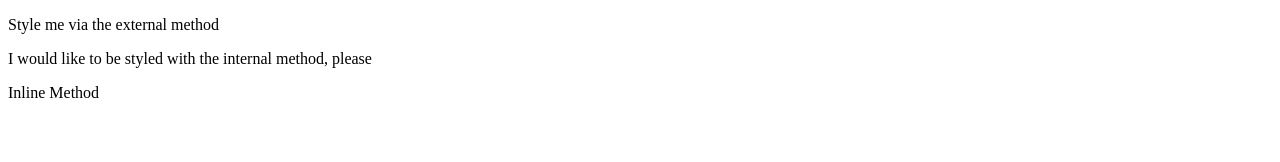
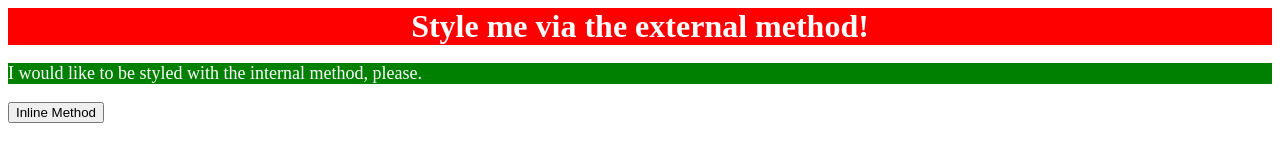
Before and after one commit to beisenberg123/odin-css-practice, a plain HTML site: page index.html in a window 1280 px wide. Drawn offline with Linux system fonts and the light colour scheme.

Commit message:
Added style via external and internal methods

```diff
--- a/index.html
+++ b/index.html
@@ -4,13 +4,21 @@
 <head>
     <meta charset="UTF-8">
     <Title>My CSS Practice</Title>
+    <link rel="stylesheet" href="styles.css">
+    <style>
+        p {
+            background-color: green;
+            color: white;
+            font-size: 18px;
+        }
+    </style>
 </head>
 
 <body>
 
-<p>Style me via the external method</p>
-<p>I would like to be styled with the internal method, please</p>
-<p>Inline Method</p>
+<div>Style me via the external method!</div>
+<p>I would like to be styled with the internal method, please.</p>
+<button>Inline Method</button>
 
 </body>
 
--- a/styles.css
+++ b/styles.css
@@ -0,0 +1,7 @@
+div {
+    background-color: red;
+    color: white;
+    font-size: 32px;
+    text-align: center;
+    font-weight: bold;
+}
```
